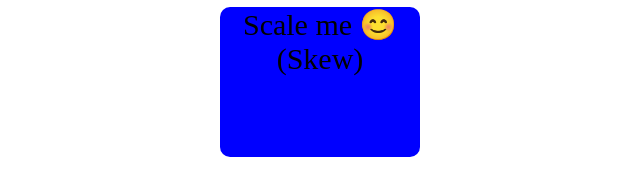
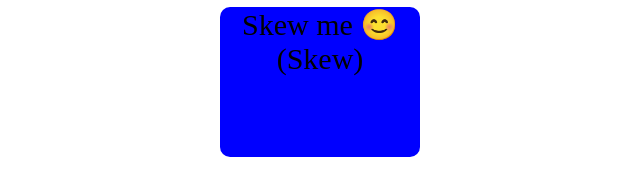
Before and after one commit to Jagu1223/2D_Transform, a plain HTML site: page index.html in a window 1280 px wide. Shown: the part 595-790 px from the top of the page, 320-960 px from the left. Drawn offline with Linux system fonts and the light colour scheme.

Commit message:
second commit

```diff
--- a/index.html
+++ b/index.html
@@ -12,7 +12,7 @@
       <div class="box a">Rotate me 😊 (Rotate)</div>
       <div class="box b">Move me 😊 (Translate)</div>
       <div class="box c">Zoom me 😊 (Scale)</div>
-      <div class="box d">Scale me 😊 (Skew)</div>
+      <div class="box d">Skew me 😊 (Skew)</div>
     </div>
   </body>
 </html>
```
